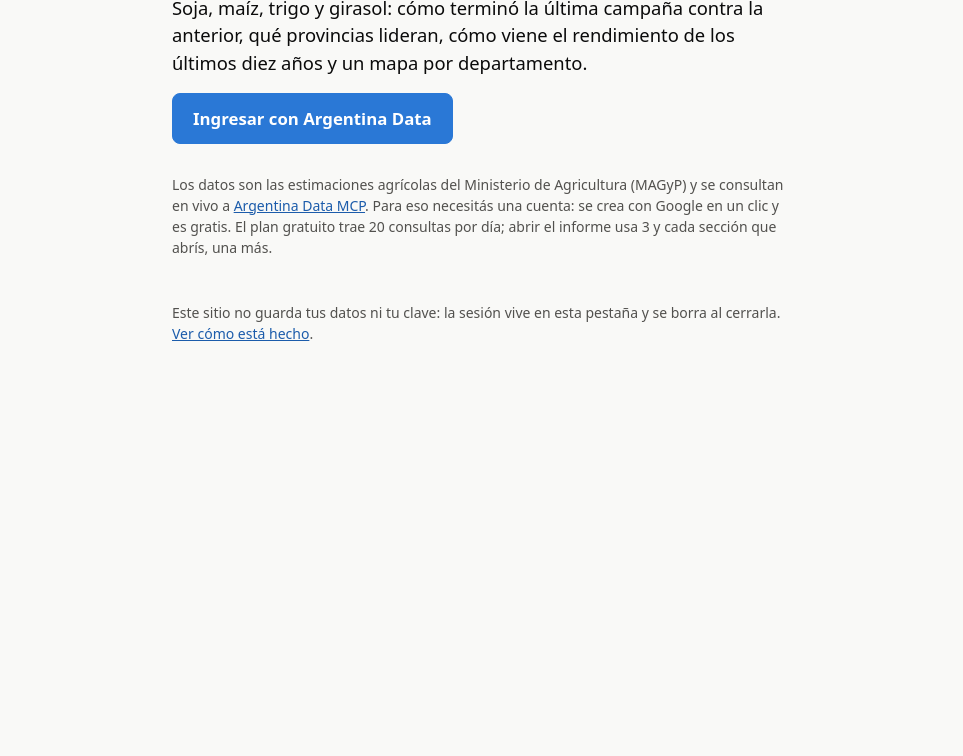
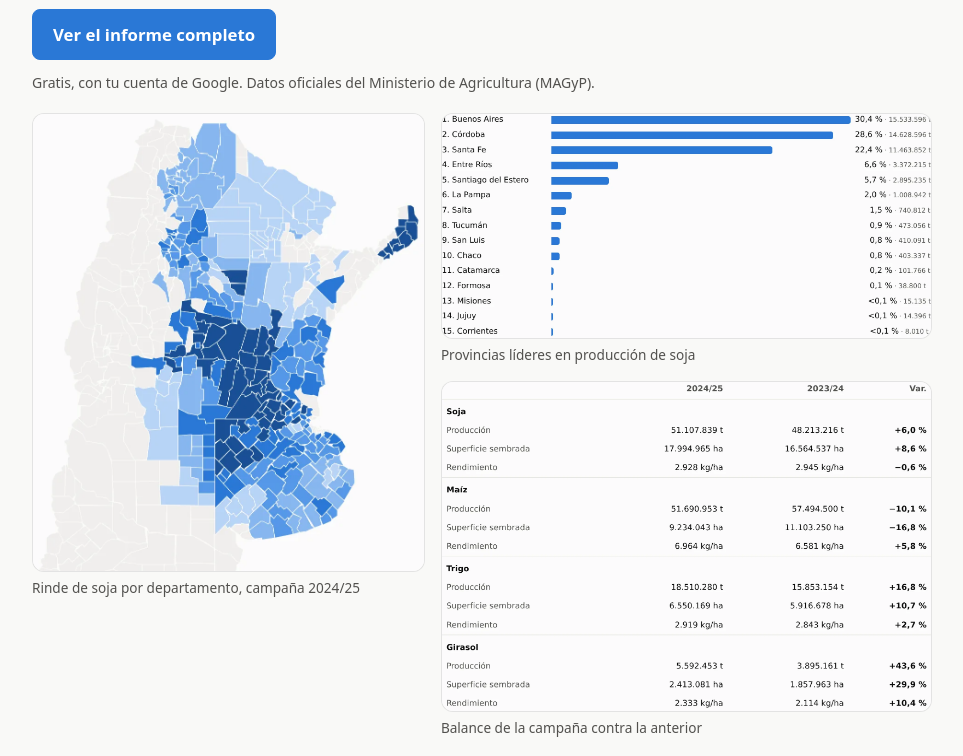
Before and after one commit to abenassi/coyuntura-agricola-ar, a website built with Vite: page index.html in a window 1280 px wide. Shown: the part 147-903 px from the top of the page, without its empty margins (158-1121 px from the left). Before the commit the page ends 800 px from the top, so only its background shows below. Built offline with nearby package versions, Linux system fonts and the light colour scheme.

Commit message:
Pantalla de ingreso con vistas previas del informe
Antes de pedir que entre con su cuenta, la pantalla muestra qué hay del otro lado: el mapa por
departamento, el ranking de provincias y el balance de la campaña, en imágenes generadas del informe
real con npm run previas (Playwright sobre el MCP simulado con respuestas reales, recortadas al
contenido y a doble densidad). Las imágenes también llevan al ingreso, y cada clic se mide.

```diff
--- a/package.json
+++ b/package.json
@@ -15,7 +15,8 @@
     "registrar-cliente": "tsx scripts/registrar-cliente.ts",
     "geometria": "tsx scripts/preparar-geometria.ts",
     "smoke": "playwright test smoke",
-    "e2e": "playwright test informe"
+    "e2e": "playwright test informe",
+    "previas": "PREVIAS=1 playwright test previas"
   },
   "devDependencies": {
     "@playwright/test": "^1.63.0",
--- a/src/estilos.css
+++ b/src/estilos.css
@@ -153,16 +153,80 @@ select {
 /* ---------------------------------------------------------------- ingreso */
 
 .ingreso {
-  max-width: 620px;
-  margin: 10vh auto 0;
+  max-width: 900px;
+  margin: 4vh auto 0;
   display: grid;
-  gap: 16px;
+  gap: 20px;
+}
+
+.ingreso-cabecera,
+.ingreso-pie {
+  display: grid;
+  gap: 12px;
   justify-items: start;
 }
 
 .ingreso .bajada {
   font-size: 1.15rem;
   margin: 0;
+}
+
+.ingreso .nota {
+  margin: 0;
+}
+
+.previa {
+  margin: 0;
+}
+
+.previa-boton {
+  display: block;
+  width: 100%;
+  padding: 0;
+  border: 1px solid var(--borde);
+  border-radius: 12px;
+  overflow: hidden;
+  background: var(--superficie);
+  cursor: pointer;
+  transition: box-shadow 0.15s;
+}
+
+.previa-boton:hover,
+.previa-boton:focus-visible {
+  box-shadow: 0 4px 16px rgba(0, 0, 0, 0.18);
+}
+
+.previa img {
+  display: block;
+  width: 100%;
+  height: auto;
+}
+
+.previa figcaption {
+  font-size: 0.85rem;
+  color: var(--texto-secundario);
+  margin-top: 6px;
+}
+
+/* Escritorio: el mapa a la izquierda y las otras dos apiladas a la derecha. Celular: una columna. */
+.previas {
+  display: grid;
+  grid-template-columns: 1fr 1.25fr;
+  gap: 16px;
+  align-items: start;
+}
+
+.previa.principal {
+  grid-row: span 2;
+}
+
+@media (max-width: 720px) {
+  .previas {
+    grid-template-columns: 1fr;
+  }
+  .previa.principal {
+    grid-row: auto;
+  }
 }
 
 /* ---------------------------------------------------------------- cabecera */
--- a/src/ui/login.ts
+++ b/src/ui/login.ts
@@ -1,28 +1,88 @@
-/** Pantalla para quien todavía no ingresó: qué es el informe, de dónde salen los datos y el botón. */
+/**
+ * Pantalla para quien todavía no ingresó. Muestra qué hay del otro lado (vistas previas del
+ * informe real, generadas con `npm run previas`) antes de pedirle que entre con su cuenta: nadie
+ * hace clic en "Ingresar" sin saber a qué va.
+ */
 
 import * as analytics from "../analytics";
 import { MCP_BASE, REF, URL_REPO } from "../config";
 import { h } from "./dom";
 
+const PREVIA = `${import.meta.env.BASE_URL}previa/`;
+
+function boton(alIngresar: () => void, donde: string): HTMLButtonElement {
+  return h(
+    "button",
+    {
+      type: "button",
+      class: "primario",
+      onclick: () => {
+        analytics.clicMcp(`ingresar_${donde}`);
+        alIngresar();
+      },
+    },
+    "Ver el informe completo",
+  );
+}
+
+/** Una vista previa que también lleva al ingreso: es lo primero que la gente toca. */
+function previa(archivo: string, texto: string, ancho: number, alto: number, alIngresar: () => void, clase = ""): HTMLElement {
+  return h(
+    "figure",
+    { class: `previa ${clase}` },
+    h(
+      "button",
+      {
+        type: "button",
+        class: "previa-boton",
+        "aria-label": `${texto}. Ingresar para verlo con datos en vivo`,
+        onclick: () => {
+          analytics.clicMcp(`previa_${archivo}`);
+          alIngresar();
+        },
+      },
+      h("img", { src: `${PREVIA}${archivo}.webp`, alt: texto, width: ancho, height: alto, loading: archivo === "mapa" ? "eager" : "lazy" }),
+    ),
+    h("figcaption", {}, texto),
+  );
+}
+
 export function pantallaIngreso(alIngresar: () => void, error?: string): HTMLElement {
   return h(
     "section",
     { class: "ingreso" },
+    h(
+      "header",
+      { class: "ingreso-cabecera" },
       h("h1", {}, "Coyuntura agrícola"),
       h(
         "p",
         { class: "bajada" },
-      "Soja, maíz, trigo y girasol: cómo terminó la última campaña contra la anterior, qué provincias lideran, ",
-      "cómo viene el rendimiento de los últimos diez años y un mapa por departamento.",
+        "Cómo terminó la campaña de soja, maíz, trigo y girasol: producción y rinde por provincia y por departamento, ",
+        "contra la campaña anterior y contra los últimos diez años.",
       ),
       error ? h("p", { class: "aviso error", role: "alert" }, error) : null,
-    h("button", { type: "button", class: "primario", onclick: alIngresar }, "Ingresar con Argentina Data"),
+      boton(alIngresar, "arriba"),
+      h("p", { class: "nota" }, "Gratis, con tu cuenta de Google. Datos oficiales del Ministerio de Agricultura (MAGyP)."),
+    ),
+    h(
+      "div",
+      { class: "previas" },
+      previa("mapa", "Rinde de soja por departamento, campaña 2024/25", 849, 992, alIngresar, "principal"),
+      previa("ranking", "Provincias líderes en producción de soja", 1788, 818, alIngresar),
+      previa("balance", "Balance de la campaña contra la anterior", 1788, 1203, alIngresar),
+    ),
+    h(
+      "div",
+      { class: "ingreso-pie" },
+      boton(alIngresar, "abajo"),
       h(
         "p",
         { class: "nota" },
-      "Los datos son las estimaciones agrícolas del Ministerio de Agricultura (MAGyP) y se consultan en vivo a ",
+        "Las imágenes son del informe con datos de la campaña 2024/25. Adentro elegís cultivo, campaña, provincia y métrica, ",
+        "y cada número se consulta en vivo a ",
         h("a", { href: `${MCP_BASE}/?ref=${REF}`, target: "_blank", rel: "noopener", onclick: () => analytics.clicMcp("home") }, "Argentina Data MCP"),
-      ". Para eso necesitás una cuenta: se crea con Google en un clic y es gratis. ",
+        ". Para eso entrás con una cuenta de Argentina Data, que se crea con Google en un clic. ",
         "El plan gratuito trae 20 consultas por día; abrir el informe usa 3 y cada sección que abrís, una más.",
       ),
       h(
@@ -32,5 +92,6 @@ export function pantallaIngreso(alIngresar: () => void, error?: string): HTMLEle
         h("a", { href: URL_REPO, target: "_blank", rel: "noopener", onclick: () => analytics.clicMcp("repo") }, "Ver cómo está hecho"),
         ".",
       ),
+    ),
   );
 }
```
Also changed, not shown: tests/e2e/informe.spec.ts (+8 -65 lines), tests/e2e/mcp-simulado.ts (added, +70 -0 lines), tests/e2e/previas.spec.ts (added, +63 -0 lines), tests/e2e/smoke.spec.ts (+2 -2 lines), README.md, public/previa/balance.webp (added), public/previa/mapa.webp (added), public/previa/ranking.webp (added). Lines whose indentation alone changed are shown as unchanged.
